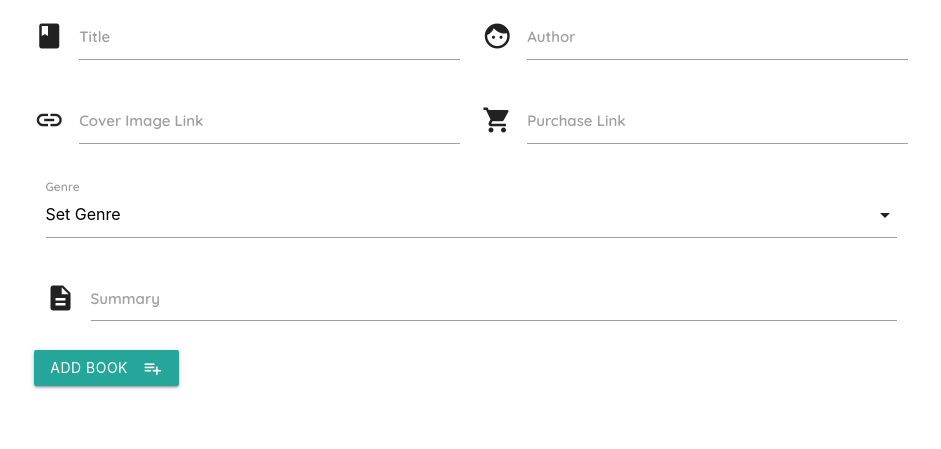
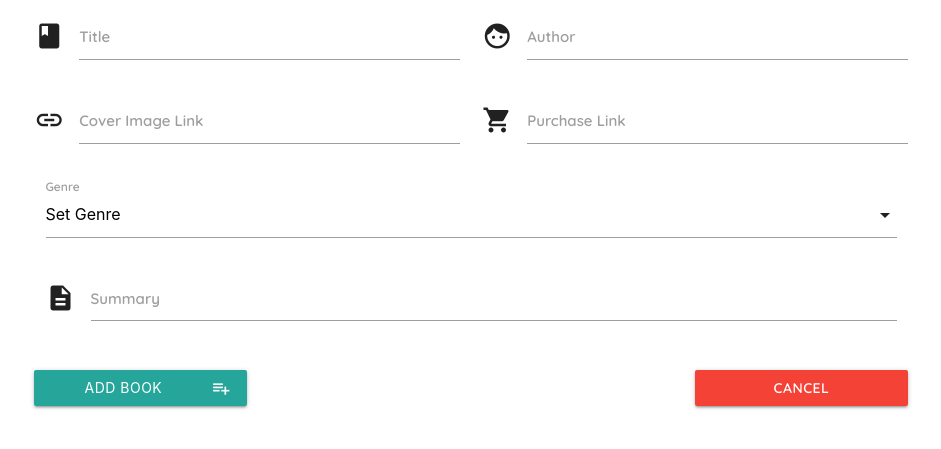
Before and after one commit to KelvinHere/book-review-app, a Flask app: page /add_book in a window 1280 px wide. Shown: the part 205-654 px from the top of the page, without its empty margins (169-1110 px from the left). Run offline with Flask 2, Linux system fonts and the light colour scheme; data that the repository does not hold is empty; some libraries are stand-ins or nearby versions.

Commit message:
FEAT: Add cancel button to add book page

```diff
--- a/static/css/style.css
+++ b/static/css/style.css
@@ -19,8 +19,8 @@ h1, h2, h3, h4, h5, h6, .brand-logo .title-text {
   font-weight: 600;
 }
 
-.width-to-container-90 {
-    width: 90%;
+.update-buttons-resize {
+    width: 100%;
 }
 
 .margin-top {
@@ -69,8 +69,17 @@ h1, h2, h3, h4, h5, h6, .brand-logo .title-text {
     width: 50%;
 }
 
+@media only screen and (min-width: 768px) {
+  .update-buttons-resize {
+    width: 75%;
+  }
+
 @media only screen and (min-width: 993px) {
   .card-image-element {
     height: 400px;
   }
+
+  .update-buttons-resize {
+    width: 50%;
+  }
 }
--- a/templates/addbook.html
+++ b/templates/addbook.html
@@ -41,10 +41,17 @@
       <textarea name="summary" id="summary" class="materialize-textarea"></textarea>
       <label for="summary">Summary</label>
     </div>
-    <button class="btn waves-effect waves-light" type="submit">
-      Add Book
-      <i class="material-icons right">playlist_add</i>
-    </button>
+    <div class="row">
+      <div class="col s6 margin-top">
+        <button class="btn waves-effect waves-light update-buttons-resize" type="submit">
+          Add Book
+          <i class="material-icons right">playlist_add</i>
+        </button>
+      </div>
+      <div class="col s6 margin-top">
+        <a href="{{url_for('view_books')}}" class="waves-effect waves-light update-buttons-resize red btn right">Cancel</a>
+      </div>
+    </div>
   </form>
 </div>
 {% endblock %}
--- a/templates/addreview.html
+++ b/templates/addreview.html
@@ -34,14 +34,13 @@
     <input type="hidden" name="book_id" value="{{book._id}}" />
     <div class="row">
       <div class="col s6 margin-top">
-        <button class="btn waves-effect waves-light width-to-container-90" type="submit">
+        <button class="btn waves-effect waves-light update-buttons-resize" type="submit">
           Submit Review
           <i class="material-icons right">add_circle</i>
         </button>
       </div>
       <div class="col s6 margin-top">
-        <a href="{{url_for('view_books')}}" class="waves-effect waves-light width-to-container-90 red btn right"><i
-          class="material-icons right">cancel</i>Cancel</a>
+        <a href="{{url_for('view_books')}}" class="waves-effect waves-light update-buttons-resize red btn right">Cancel</a>
       </div>
     </div>
   </form>
```
